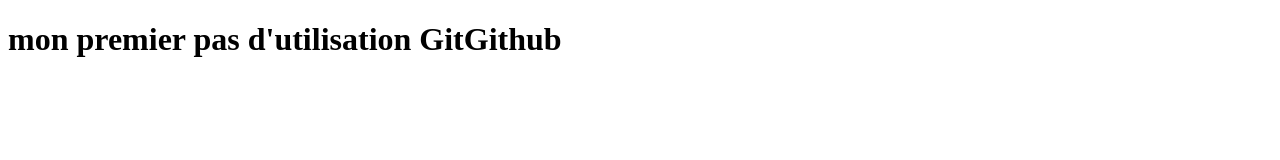
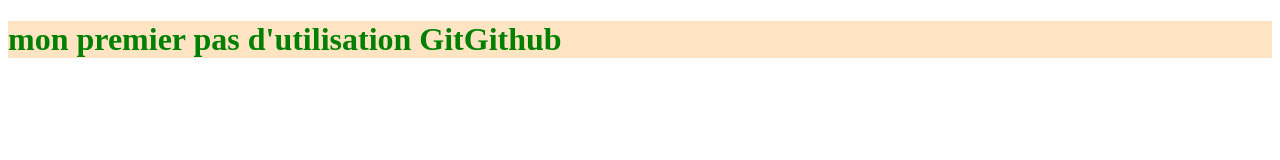
Before and after one commit to AdilZRIDI/ProjetGitGithub, a plain HTML site: page index.html in a window 1280 px wide. Drawn offline with Linux system fonts and the light colour scheme.

Commit message:
Ajout d'un fichier cass

```diff
--- a/index.html
+++ b/index.html
@@ -4,6 +4,7 @@
     <meta charset="UTF-8" />
     <meta name="viewport" content="width=device-width, initial-scale=1.0" />
     <title>Mon projet GitGithub</title>
+    <link rel="stylesheet" href="style.css">
   </head>
   <body>
     <h1>mon premier pas d'utilisation GitGithub</h1>
--- /dev/null
+++ b/style.css
@@ -0,0 +1,4 @@
+h1 {
+    color: green;
+    background-color: bisque;
+}
```
